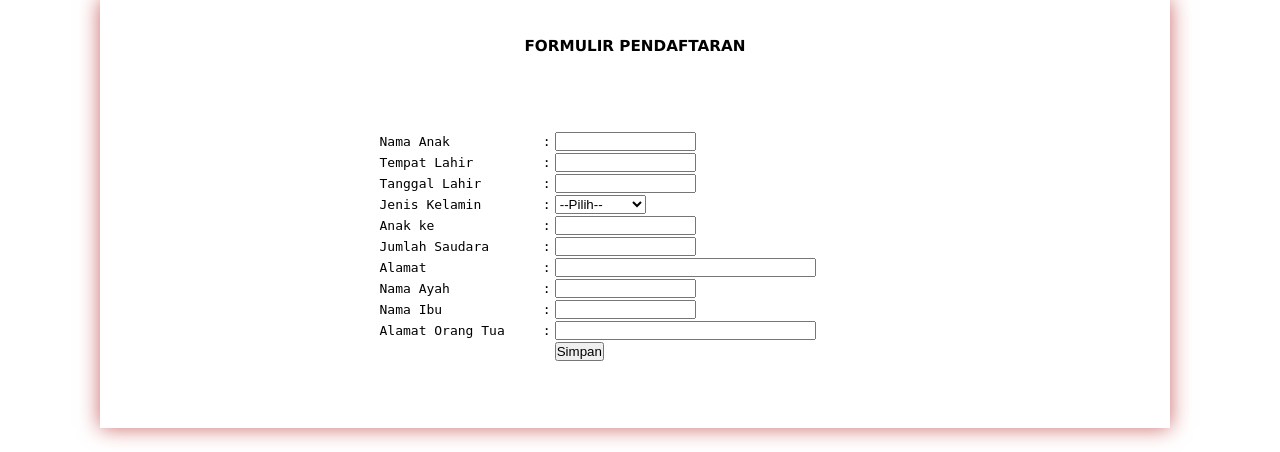
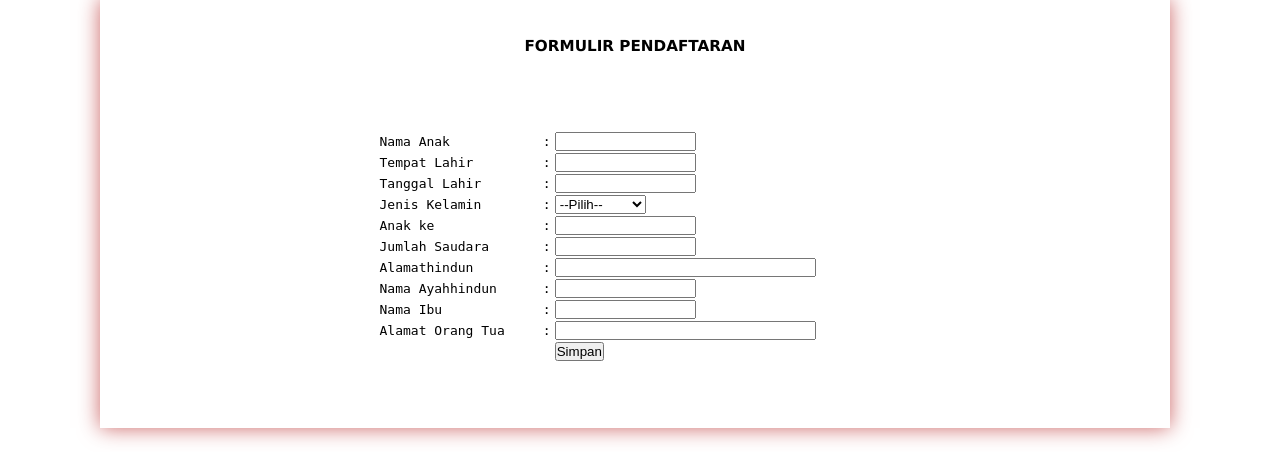
Before and after one commit to hindunsiti/tugasbesar, a PHP site: page /hindun4/Pendaftaran.php in a window 1280 px wide. Shown: the part 300-752 px from the top of the page. Run offline with PHP 8.4, Linux system fonts and the light colour scheme.

Commit message:
Update Pendaftaran.php

```diff
--- a/Pendaftaran.php
+++ b/Pendaftaran.php
@@ -91,12 +91,12 @@ FORMULIR PENDAFTARAN
 		<td><input type="text" name="jumlah_saudara"  size="15"></td>
 	</tr>
 	<tr>
-		<td>Alamat</td>
+		<td>Alamathindun</td>
 		<td>:</td>
 		<td><input type="text" name="alamat"  size="30"></td>
 	</tr>
 	<tr>
-		<td>Nama Ayah</td>
+		<td>Nama Ayahhindun</td>
 		<td>:</td>
 		<td><input type="text" name="nama_ayah"  size="15"></td>
 	</tr>
```
